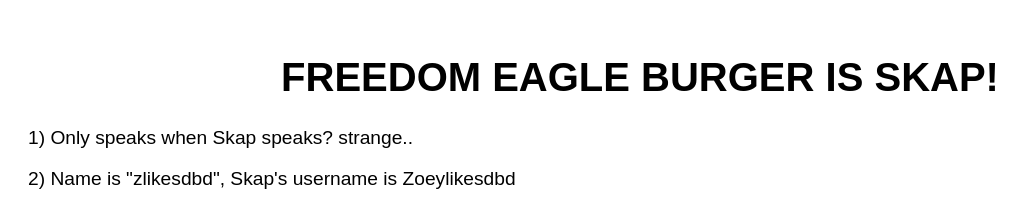
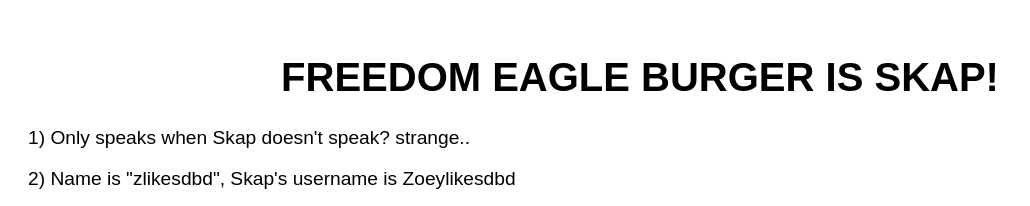
Before and after one commit to MaxBuddyRoo/freedomeagleburgerexposed, a plain HTML site: page index.html in a window 1280 px wide. Shown: the top 206 px of the page, without its empty margins (0-1030 px from the left). Drawn offline with Linux system fonts and the light colour scheme.

Commit message:
Update index.html

```diff
--- a/index.html
+++ b/index.html
@@ -20,7 +20,7 @@
 </head>
 <body>
     <h1>FREEDOM EAGLE BURGER IS SKAP!</h1>
-    <p>1) Only speaks when Skap speaks? strange..</p>
+    <p>1) Only speaks when Skap doesn't speak? strange..</p>
     <p>2) Name is "zlikesdbd", Skap's username is Zoeylikesdbd</p>
     <p>3) Is pro-hamas, Skap is pro-hamas...</p>
     <p>4) Could hear me despite deafened</p>
```
